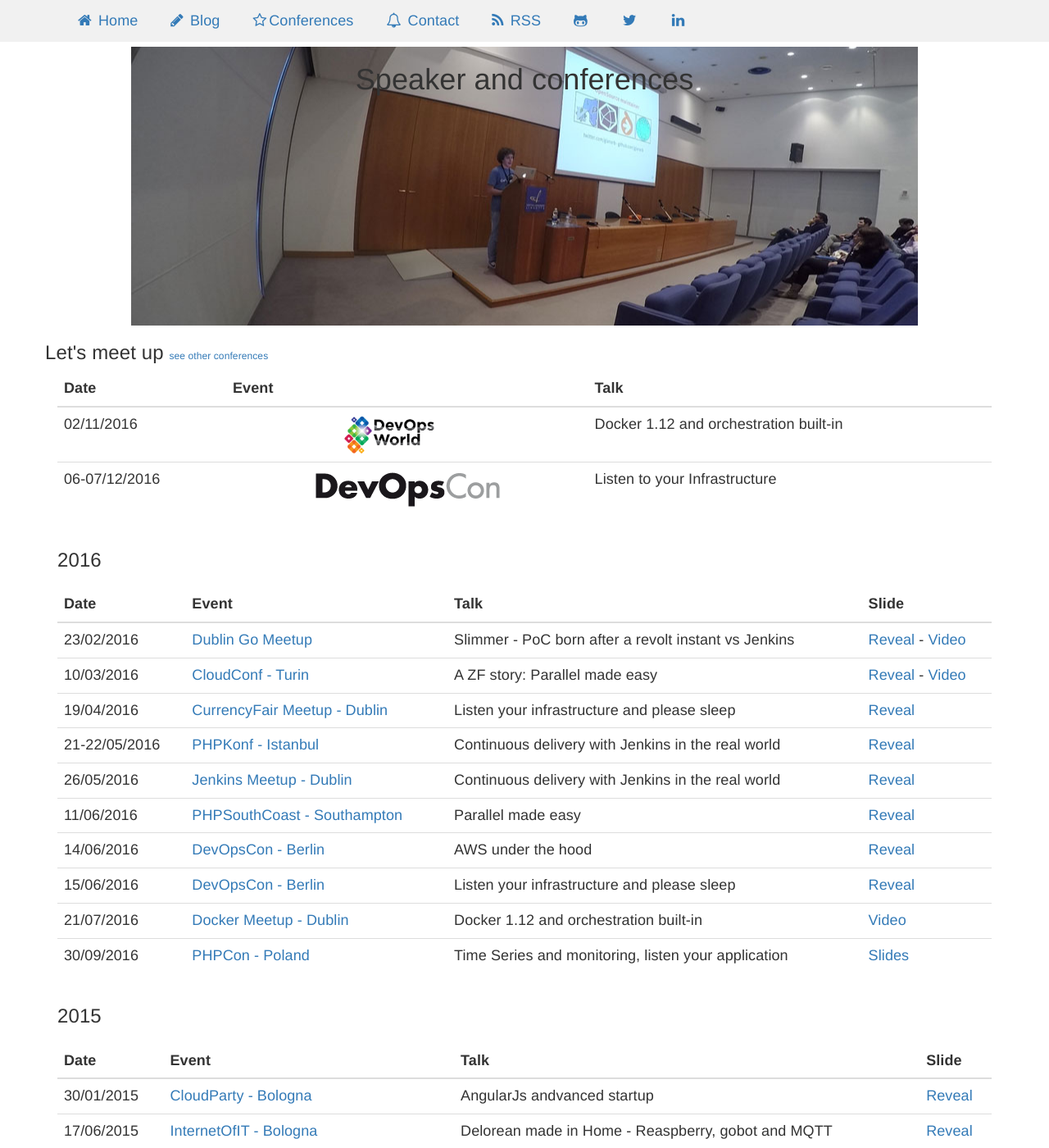
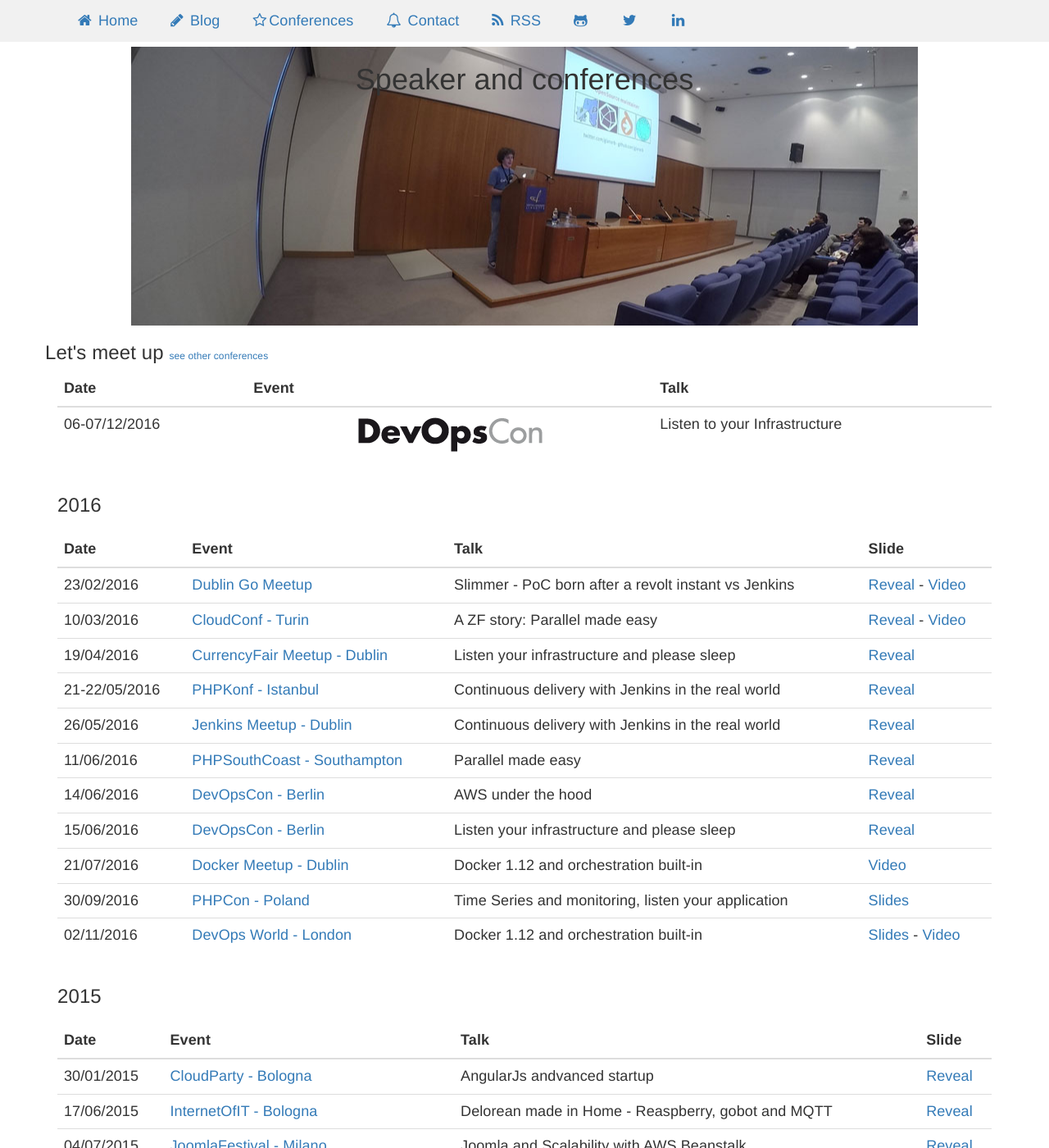
Before and after one commit to gianarb/gianarb.github.com, a Jekyll site: the page built from conferences.html, in a window 1280 px wide and 1400 px high. Shown: the whole window at 82% size. Built offline with Jekyll 4.4.1, drawn with Linux system fonts in a browser that asks for light colours; nearby versions of some CDN libraries.

Commit message:
Move DevOps World to conferences page

```diff
--- a/_includes/next-events.html
+++ b/_includes/next-events.html
@@ -12,13 +12,6 @@
           </thead>
           <tbody>
             <tr>
-              <td>02/11/2016</td>
-              <td><a href="https://devopsworldevent.com/" target="_blank">
-                <img class="conf img-responsive" src="/img/conf/devops_world.png">
-              </a></td>
-              <td>Docker 1.12 and orchestration built-in</td>
-            </tr>
-            <tr>
               <td>06-07/12/2016</td>
               <td><a href="https://devopsconference.de/" target="_blank">
                 <img class="conf img-responsive" src="/img/conf/devopsconference.png">
--- a/conferences.html
+++ b/conferences.html
@@ -92,6 +92,12 @@ tags: Technology Evangelism, speaker, conference
               <td><a href="http://www.phpcon.pl/2016/en/" target="_blank">PHPCon - Poland</a></td>
               <td>Time Series and monitoring, listen your application</td>
               <td><a href="_blank" href="http://www.slideshare.net/GianlucaArbezzano/time-series-database-and-tick-stack">Slides</a></td>
+            </tr>
+            <tr>
+              <td>02/11/2016</td>
+              <td><a href="https://devopsworldevent.com/" target="_blank">DevOps World - London</a></td>
+              <td>Docker 1.12 and orchestration built-in</td>
+              <td><a href="_blank" href="http://www.slideshare.net/GianlucaArbezzano/docker-112-and-swarmkit">Slides</a> - <a href="_blank" href="https://www.youtube.com/watch?v=KJDB3IfR0vw&t=13s">Video</a></td>
             </tr>
           </tbody>
         </table>
```
